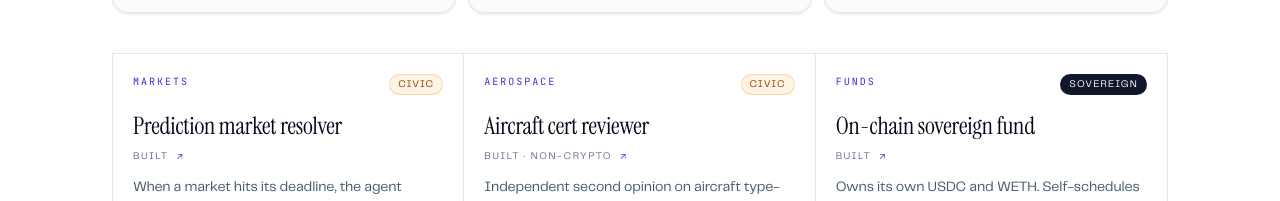
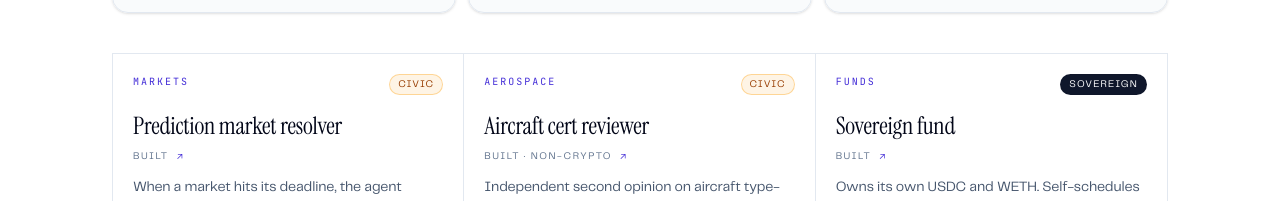
Before and after one commit to erickkwangg/Theseus-website, a Next.js app: page / in a window 1280 px wide. Shown: the part 4406-4607 px from the top of the page. Built offline with nearby package versions, Linux system fonts and the light colour scheme; no server answers.

Commit message:
home: drop 'On-chain' from sovereign fund tile title

```diff
--- a/src/components/Pages/Home/Markets.tsx
+++ b/src/components/Pages/Home/Markets.tsx
@@ -70,7 +70,7 @@ const marketTiles: MarketTile[] = [
   },
   {
     category: "Funds",
-    title: "On-chain sovereign fund",
+    title: "Sovereign fund",
     kind: "Built",
     stage: "Sovereign",
     description:
```
